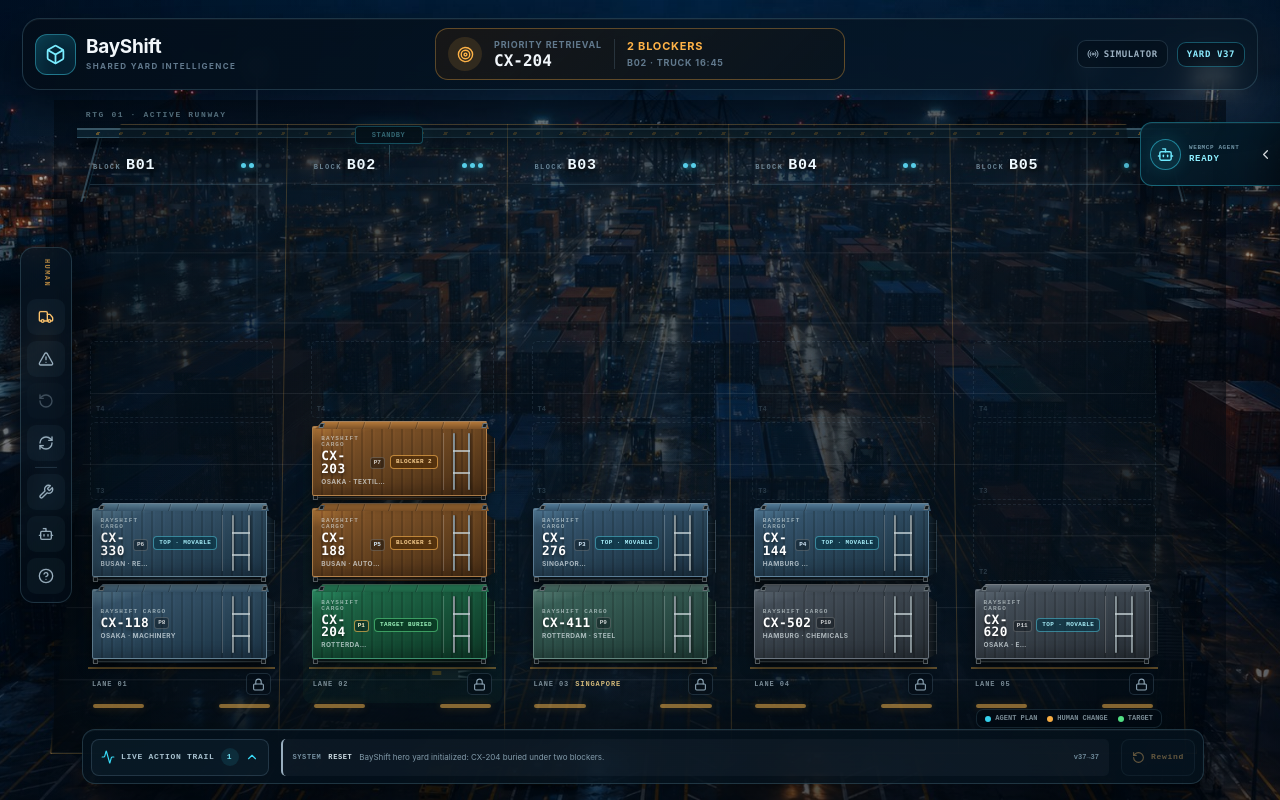
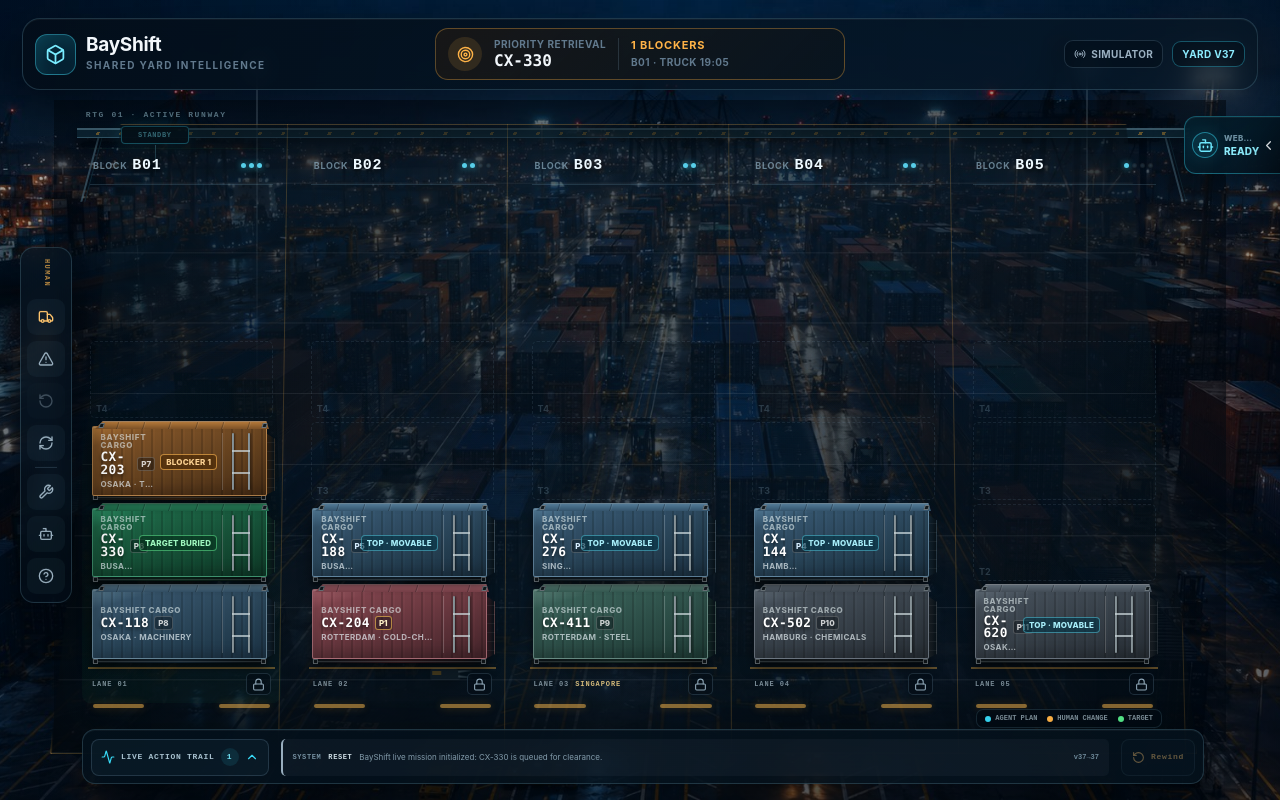
Before and after one commit to Syedsaadhhh/BayShift-WebMCP-Container-Yard-Relocation, a React (Vite) app: page / in a window 1280 px wide. Built offline with nearby package versions, Linux system fonts and the light colour scheme.

Commit message:
fix: compact live agent dock and vary yard missions

```diff
--- a/src/App.css
+++ b/src/App.css
@@ -49,6 +49,7 @@ body {
   font-family: Inter, ui-sans-serif, -apple-system, BlinkMacSystemFont, "Segoe UI", sans-serif;
   background: var(--bg-app);
   color: var(--text-main);
+  font-size: 14px;
   line-height: 1.35;
   -webkit-font-smoothing: antialiased;
 }
@@ -180,7 +181,7 @@ button:disabled {
 .brand-lockup small {
   margin-top: 5px;
   color: var(--text-dim);
-  font-size: 8px;
+  font-size: 10px;
   font-weight: 700;
   letter-spacing: 1.4px;
   text-transform: uppercase;
@@ -231,9 +232,9 @@ button:disabled {
 .mission-copy span,
 .mission-condition span {
   color: var(--text-dim);
-  font-size: 9px;
+  font-size: 10px;
   font-weight: 700;
-  letter-spacing: 0.8px;
+  letter-spacing: 0.45px;
   text-transform: uppercase;
 }
 
@@ -283,8 +284,8 @@ button:disabled {
   border-radius: 9px;
   color: var(--text-muted);
   background: rgba(3, 13, 23, 0.5);
-  font: 700 9px/1 ui-monospace, SFMono-Regular, Menlo, monospace;
-  letter-spacing: 0.6px;
+  font: 700 10px/1 Inter, ui-sans-serif, sans-serif;
+  letter-spacing: 0.35px;
   text-transform: uppercase;
 }
 
@@ -636,8 +637,8 @@ button:disabled {
 
 .bay-id-group span {
   color: rgba(144, 177, 196, 0.68);
-  font: 700 7px/1 ui-monospace, monospace;
-  letter-spacing: 1.4px;
+  font: 700 9px/1 Inter, ui-sans-serif, sans-serif;
+  letter-spacing: 0.7px;
 }
 
 .bay-id-group strong {
@@ -714,7 +715,7 @@ button:disabled {
   left: 5px;
   bottom: 4px;
   color: rgba(132, 164, 181, 0.27);
-  font: 700 7px/1 ui-monospace, monospace;
+  font: 700 9px/1 Inter, ui-sans-serif, sans-serif;
 }
 
 .drop-target-active {
@@ -909,8 +910,8 @@ button:disabled {
 
 .cargo-brand {
   color: rgba(235, 247, 250, 0.56);
-  font: 800 6px/1 ui-monospace, monospace;
-  letter-spacing: 1.1px;
+  font: 800 8px/1 Inter, ui-sans-serif, sans-serif;
+  letter-spacing: 0.65px;
 }
 
 .container-id-row {
@@ -930,7 +931,7 @@ button:disabled {
   max-width: 100%;
   overflow: hidden;
   color: rgba(236, 246, 250, 0.66);
-  font-size: 6.5px;
+  font-size: 8px;
   font-weight: 700;
   letter-spacing: 0.4px;
   text-overflow: ellipsis;
@@ -944,7 +945,7 @@ button:disabled {
   border-radius: 3px;
   background: rgba(2, 8, 13, 0.36);
   color: rgba(255, 255, 255, 0.78);
-  font: 800 6px/1 ui-monospace, monospace;
+  font: 800 8px/1 Inter, ui-sans-serif, sans-serif;
 }
 
 .priority-tag.p-urgent { color: #fff0c2; border-color: rgba(255, 193, 72, 0.64); }
@@ -961,8 +962,8 @@ button:disabled {
   padding: 3px 5px;
   border: 1px solid;
   border-radius: 4px;
-  font: 900 6px/1 ui-monospace, monospace;
-  letter-spacing: 0.4px;
+  font: 800 8px/1 Inter, ui-sans-serif, sans-serif;
+  letter-spacing: 0.2px;
   text-overflow: ellipsis;
   white-space: nowrap;
 }
@@ -1367,28 +1368,29 @@ button:disabled {
   position: absolute;
   z-index: 42;
   top: 106px;
-  right: -356px;
-  width: 496px;
-  max-height: calc(100% - 188px);
+  right: -328px;
+  width: 424px;
+  max-height: min(390px, calc(100% - 188px));
   display: grid;
-  grid-template-columns: 140px 356px;
+  grid-template-columns: 96px 328px;
   align-items: start;
   transition: right 420ms cubic-bezier(0.22, 0.8, 0.23, 1);
 }
 
 .agent-dock.is-open,
-.agent-dock:focus-within {
+.agent-dock:focus-within,
+.agent-dock:hover {
   right: 18px;
 }
 
 .agent-dock-tab {
-  min-height: 64px;
+  min-height: 58px;
   display: grid;
-  grid-template-columns: 32px 1fr 14px;
-  align-items: center;
-  gap: 7px;
-  margin-top: 16px;
-  padding: 8px 8px 8px 9px;
+  grid-template-columns: 26px 1fr 12px;
+  align-items: center;
+  gap: 6px;
+  margin-top: 10px;
+  padding: 8px 7px;
   border: 1px solid rgba(56, 217, 245, 0.38);
   border-right: 0;
   border-radius: 12px 0 0 12px;
@@ -1399,8 +1401,8 @@ button:disabled {
 }
 
 .agent-orbit {
-  width: 31px;
-  height: 31px;
+  width: 26px;
+  height: 26px;
   display: grid;
   place-items: center;
   border: 1px solid rgba(56, 217, 245, 0.5);
@@ -1419,8 +1421,8 @@ button:disabled {
 .agent-tab-copy small {
   overflow: hidden;
   color: #7296a8;
-  font: 800 6px/1 ui-monospace, monospace;
-  letter-spacing: 0.6px;
+  font: 800 8px/1 Inter, ui-sans-serif, sans-serif;
+  letter-spacing: 0.3px;
   text-overflow: ellipsis;
   text-transform: uppercase;
   white-space: nowrap;
@@ -1429,8 +1431,8 @@ button:disabled {
 .agent-tab-copy strong {
   margin-top: 4px;
   color: #8eefff;
-  font: 900 9px/1 ui-monospace, monospace;
-  letter-spacing: 0.7px;
+  font: 800 10px/1 Inter, ui-sans-serif, sans-serif;
+  letter-spacing: 0.15px;
 }
 
 .agent-dock.has-alert .agent-dock-tab {
@@ -1444,9 +1446,9 @@ button:disabled {
 }
 
 .agent-dock-surface {
-  max-height: calc(100vh - 190px);
+  max-height: min(390px, calc(100vh - 190px));
   overflow-y: auto;
-  padding: 14px;
+  padding: 12px;
   border: 1px solid rgba(56, 217, 245, 0.32);
   border-radius: 15px 0 0 15px;
   background: var(--glass);
@@ -1483,8 +1485,8 @@ button:disabled {
 
 .agent-panel-heading small {
   color: #5f7e8f;
-  font: 800 6px/1 ui-monospace, monospace;
-  letter-spacing: 1px;
+  font: 800 9px/1 Inter, ui-sans-serif, sans-serif;
+  letter-spacing: 0.45px;
 }
 
 .agent-panel-heading strong {
@@ -1505,7 +1507,7 @@ button:disabled {
   border: 1px solid var(--actor-agent-border);
   border-radius: 7px;
   color: #8bebfb;
-  font: 800 8px/1 ui-monospace, monospace;
+  font: 800 10px/1 Inter, ui-sans-serif, sans-serif;
 }
 
 .agent-command-row {
@@ -1524,7 +1526,7 @@ button:disabled {
   border-radius: 7px;
   color: #c4d5de;
   background: rgba(101, 151, 175, 0.08);
-  font-size: 9px;
+  font-size: 11px;
   font-weight: 800;
 }
 
@@ -1543,13 +1545,13 @@ button:disabled {
 .plan-title-row {
   justify-content: space-between;
   color: #6f93a5;
-  font: 800 7px/1 ui-monospace, monospace;
-  letter-spacing: 1px;
+  font: 800 9px/1 Inter, ui-sans-serif, sans-serif;
+  letter-spacing: 0.45px;
 }
 
 .plan-title-row strong {
   color: #98effd;
-  font-size: 8px;
+  font-size: 10px;
 }
 
 .plan-move-list {
@@ -1567,7 +1569,7 @@ button:disabled {
   border: 1px solid rgba(134, 185, 207, 0.14);
   border-radius: 6px;
   background: rgba(89, 146, 170, 0.06);
-  font-size: 8px;
+  font-size: 10px;
 }
 
 .plan-move-row > span {
@@ -1582,12 +1584,12 @@ button:disabled {
 }
 
 .plan-move-row strong {
-  font: 800 9px/1 ui-monospace, monospace;
+  font: 800 10px/1 ui-monospace, monospace;
 }
 
 .plan-move-row code {
   color: #bdd0da;
-  font: 800 8px/1 ui-monospace, monospace;
+  font: 800 9px/1 ui-monospace, monospace;
 }
 
 .plan-move-row i {
@@ -1611,7 +1613,7 @@ button:disabled {
   border-radius: 4px;
   color: #8df0ae;
   background: rgba(85, 232, 137, 0.08);
-  font: 800 6px/1 ui-monospace, monospace;
+  font: 800 8px/1 Inter, ui-sans-serif, sans-serif;
 }
 
 .validation-mini span.invalid {
@@ -1636,13 +1638,13 @@ button:disabled {
 }
 
 .stale-warning strong {
-  font: 900 8px/1 ui-monospace, monospace;
+  font: 800 10px/1 Inter, ui-sans-serif, sans-serif;
 }
 
 .stale-warning span {
   margin-top: 4px;
   color: #c89da2;
-  font-size: 8px;
+  font-size: 10px;
 }
 
 .plan-actions {
@@ -1653,7 +1655,7 @@ button:disabled {
 .plan-actions button {
   flex: 1;
   padding: 6px;
-  font-size: 7.5px;
+  font-size: 10px;
   font-weight: 800;
 }
 
@@ -1667,7 +1669,7 @@ button:disabled {
   border-radius: 8px;
   color: #8099a8;
   background: rgba(78, 128, 151, 0.04);
-  font-size: 8.5px;
+  font-size: 11px;
   line-height: 1.5;
 }
 
@@ -1684,14 +1686,14 @@ button:disabled {
   gap: 5px;
   margin-bottom: 5px;
   color: #618092;
-  font: 900 7px/1 ui-monospace, monospace;
-  letter-spacing: 0.8px;
+  font: 800 9px/1 Inter, ui-sans-serif, sans-serif;
+  letter-spacing: 0.45px;
 }
 
 .trace-empty {
   padding: 8px 0;
   color: #5f7482;
-  font-size: 8px;
+  font-size: 10px;
 }
 
 .trace-row {
@@ -1730,7 +1732,7 @@ button:disabled {
 
 .trace-row strong {
   color: #a8eaf4;
-  font: 800 8px/1.2 ui-monospace, monospace;
+  font: 800 10px/1.2 Inter, ui-sans-serif, sans-serif;
 }
 
 .trace-rejected strong { color: #ff9296; }
@@ -1738,12 +1740,12 @@ button:disabled {
 .trace-row small {
   margin-top: 3px;
   color: #698291;
-  font-size: 7px;
+  font-size: 9px;
 }
 
 .trace-version {
   color: #637f90;
-  font: 800 7px/1 ui-monospace, monospace;
+  font: 800 9px/1 Inter, ui-sans-serif, sans-serif;
 }
 
 /* Compact action trail */
--- a/src/App.tsx
+++ b/src/App.tsx
@@ -58,6 +58,12 @@ export const App: React.FC = () => {
     };
   }, []);
 
+  useEffect(() => {
+    // Plans are valid only for the version that produced them. Native WebMCP
+    // calls and human actions both advance the shared yard independently.
+    setActivePlan((plan) => plan && plan.basedOnStateVersion !== state.stateVersion ? null : plan);
+  }, [state.stateVersion]);
+
   const applyResult = useCallback((result: ReturnType<typeof applyMove>, successMessage?: string) => {
     if (!result.ok || !result.data) {
       showBanner(`${result.code}: ${result.message}`, 'system');
@@ -113,7 +119,7 @@ export const App: React.FC = () => {
   const handleReset = useCallback(() => {
     const fresh = resetScenario('human', stateRef.current);
     publishState(fresh); setSelectedContainerId(null); setActivePlan(null); setAgentTrace([]);
-    showBanner(`Hero scenario restored at yard v${fresh.stateVersion}`, 'system');
+    showBanner(`New live mission restored at yard v${fresh.stateVersion}`, 'system');
   }, [publishState, showBanner]);
 
   const executeAgentTool = useCallback(async (name: string, input: Record<string, unknown>) => {
@@ -227,7 +233,7 @@ export const App: React.FC = () => {
 
       <JudgeWalkthroughModal isOpen={isJudgeModalOpen} onClose={() => setIsJudgeModalOpen(false)} registeredTools={registeredTools} onSimulatePrompt={handleSimulatePrompt} />
       <WhyItMattersDrawer isOpen={isWhyModalOpen} onClose={() => setIsWhyModalOpen(false)} />
-      <ToolInspectorDrawer isOpen={isToolInspectorOpen} onClose={() => setIsToolInspectorOpen(false)} registeredTools={registeredTools} onExecuteTool={executeAgentTool} />
+      <ToolInspectorDrawer isOpen={isToolInspectorOpen} onClose={() => setIsToolInspectorOpen(false)} registeredTools={registeredTools} onExecuteTool={executeAgentTool} targetId={state.targetContainerId} stateVersion={state.stateVersion} />
     </div>
   );
 };
--- a/src/components/AgentOperationsPanel.tsx
+++ b/src/components/AgentOperationsPanel.tsx
@@ -1,4 +1,4 @@
-import React, { useEffect, useState } from 'react';
+import React, { useState } from 'react';
 import { Activity, Bot, ChevronLeft, ChevronRight, Play, Radar, Route, ShieldAlert } from 'lucide-react';
 import { RelocationPlan, YardState } from '../domain/types';
 import { AgentTraceEvent } from '../webmcp/bridge';
@@ -27,7 +27,6 @@ export const AgentOperationsPanel: React.FC<AgentOperationsPanelProps> = ({
   const stale = Boolean(plan && plan.basedOnStateVersion !== state.stateVersion);
   const latest = trace[trace.length - 1] ?? null;
   const latestMutation = state.history[state.history.length - 1];
-  const planId = plan?.id ?? null;
   const agentStatus = stale
     ? 'PLAN STALE'
     : plan
@@ -41,10 +40,6 @@ export const AgentOperationsPanel: React.FC<AgentOperationsPanelProps> = ({
             : trace.length
               ? 'YARD INSPECTED'
               : 'READY';
-
-  useEffect(() => {
-    if (trace.length > 0 || planId || stale) setIsOpen(true);
-  }, [trace.length, planId, stale]);
 
   return (
     <aside className={`agent-dock ${isOpen ? 'is-open' : ''} ${stale ? 'has-alert' : ''}`} aria-label="WebMCP agent operations">
--- a/src/domain/engine.ts
+++ b/src/domain/engine.ts
@@ -341,5 +341,5 @@ export const rewindLastAction = rewindYard;
 export function resetScenario(actor: Actor = 'human', currentState?: YardState): YardState {
   if (!currentState) return createInitialState();
   const next = createInitialSnapshot();
-  return commitMutation(currentState, actor, 'reset', { scenario: 'CX-204 hero' }, [...STACK_IDS], next, { restored: true }, false);
+  return commitMutation(currentState, actor, 'reset', { scenario: `live mission ${next.targetContainerId}` }, [...STACK_IDS], next, { restored: true, target: next.targetContainerId }, false);
 }
--- a/src/domain/scenario.ts
+++ b/src/domain/scenario.ts
@@ -2,6 +2,8 @@ import { Container, Stack, YardSnapshot, YardState, WeightClass } from './types'
 
 export const STACK_IDS = ['B01', 'B02', 'B03', 'B04', 'B05'] as const;
 export const STACK_CAPACITY = 4;
+// Kept as a named classic scenario for reproducible tests and documentation.
+// Live sessions intentionally choose a different live retrieval mission on reset.
 export const HERO_TARGET = 'CX-204';
 export const INITIAL_STATE_VERSION = 37;
 
@@ -11,14 +13,14 @@ function cargo(id: string, weightClass: WeightClass, type: string, destination:
   return { id, weightClass, type, destination, priority, truckEta, label, locked: false };
 }
 
-function buildStack(id: typeof STACK_IDS[number], seeds: SeedContainer[], options: Partial<Pick<Stack, 'locked' | 'outage' | 'reservedForDestination'>> = {}): Stack {
+function buildStack(id: typeof STACK_IDS[number], seeds: SeedContainer[], targetId: string, options: Partial<Pick<Stack, 'locked' | 'outage' | 'reservedForDestination'>> = {}): Stack {
   return {
     id,
     capacity: STACK_CAPACITY,
     locked: options.locked ?? false,
     outage: options.outage ?? false,
     reservedForDestination: options.reservedForDestination,
-    containers: seeds.map((seed, index) => ({ ...seed, stackId: id, tier: index + 1, status: seed.id === HERO_TARGET ? 'BLOCKED' : 'YARD' }))
+    containers: seeds.map((seed, index) => ({ ...seed, stackId: id, tier: index + 1, status: seed.id === targetId ? 'BLOCKED' : 'YARD' }))
   };
 }
 
@@ -33,30 +35,56 @@ export function normalizeStacks(stacks: Stack[], targetId: string | null): Stack
   }));
 }
 
-export function createInitialStacks(): Stack[] {
-  return normalizeStacks([
-    buildStack('B01', [
-      cargo('CX-118', 'HEAVY', 'machinery', 'OSAKA', 8, '18:40', 'Machinery / Osaka'),
-      cargo('CX-330', 'MEDIUM', 'retail', 'BUSAN', 6, '19:05', 'Retail / Busan')
-    ]),
-    buildStack('B02', [
-      cargo(HERO_TARGET, 'HEAVY', 'cold-chain', 'ROTTERDAM', 1, '16:45', 'Cold-chain / Rotterdam'),
-      cargo('CX-188', 'MEDIUM', 'automotive', 'BUSAN', 5, '20:10', 'Auto parts / Busan'),
-      cargo('CX-203', 'LIGHT', 'textiles', 'OSAKA', 7, '21:20', 'Textiles / Osaka')
-    ]),
-    buildStack('B03', [
-      cargo('CX-411', 'HEAVY', 'steel', 'ROTTERDAM', 9, '22:30', 'Steel / Rotterdam'),
-      cargo('CX-276', 'MEDIUM', 'pharma', 'SINGAPORE', 3, '18:05', 'Pharma / Singapore')
-    ], { reservedForDestination: 'SINGAPORE' }),
-    buildStack('B04', [
-      cargo('CX-502', 'HEAVY', 'chemicals', 'HAMBURG', 10, '23:00', 'Chemicals / Hamburg'),
-      cargo('CX-144', 'MEDIUM', 'dry-goods', 'HAMBURG', 4, '19:30', 'Dry goods / Hamburg')
-    ]),
-    buildStack('B05', [cargo('CX-620', 'HEAVY', 'equipment', 'OSAKA', 11, '23:45', 'Equipment / Osaka')])
-  ], HERO_TARGET);
+export type ScenarioId = 'classic' | 'busan-priority' | 'singapore-priority';
+
+const BASE_QUEUE = ['CX-204', 'CX-276', 'CX-144', 'CX-188', 'CX-330', 'CX-203', 'CX-118', 'CX-411', 'CX-502', 'CX-620'];
+let lastLiveScenario: ScenarioId | null = null;
+
+function queueFor(targetId: string): string[] {
+  return [targetId, ...BASE_QUEUE.filter((id) => id !== targetId)];
 }
 
-export const INITIAL_QUEUE = [HERO_TARGET, 'CX-276', 'CX-144', 'CX-188', 'CX-330', 'CX-203', 'CX-118', 'CX-411', 'CX-502', 'CX-620'];
+function chooseLiveScenario(): ScenarioId {
+  const options: ScenarioId[] = ['classic', 'busan-priority', 'singapore-priority'];
+  const eligible = options.filter((id) => id !== lastLiveScenario);
+  const chosen = eligible[Math.floor(Math.random() * eligible.length)];
+  lastLiveScenario = chosen;
+  return chosen;
+}
+
+function scenarioLayout(scenarioId: ScenarioId): { targetId: string; stacks: Array<{ id: typeof STACK_IDS[number]; seeds: SeedContainer[]; options?: Partial<Pick<Stack, 'locked' | 'outage' | 'reservedForDestination'>> }> } {
+  const common = {
+    b04: [cargo('CX-502', 'HEAVY', 'chemicals', 'HAMBURG', 10, '23:00', 'Chemicals / Hamburg'), cargo('CX-144', 'MEDIUM', 'dry-goods', 'HAMBURG', 4, '19:30', 'Dry goods / Hamburg')],
+    b05: [cargo('CX-620', 'HEAVY', 'equipment', 'OSAKA', 11, '23:45', 'Equipment / Osaka')]
+  };
+  if (scenarioId === 'busan-priority') {
+    return { targetId: 'CX-330', stacks: [
+      { id: 'B01', seeds: [cargo('CX-118', 'HEAVY', 'machinery', 'OSAKA', 8, '18:40', 'Machinery / Osaka'), cargo('CX-330', 'MEDIUM', 'retail', 'BUSAN', 6, '19:05', 'Retail / Busan'), cargo('CX-203', 'LIGHT', 'textiles', 'OSAKA', 7, '21:20', 'Textiles / Osaka')] },
+      { id: 'B02', seeds: [cargo('CX-204', 'HEAVY', 'cold-chain', 'ROTTERDAM', 1, '16:45', 'Cold-chain / Rotterdam'), cargo('CX-188', 'MEDIUM', 'automotive', 'BUSAN', 5, '20:10', 'Auto parts / Busan')] },
+      { id: 'B03', seeds: [cargo('CX-411', 'HEAVY', 'steel', 'ROTTERDAM', 9, '22:30', 'Steel / Rotterdam'), cargo('CX-276', 'MEDIUM', 'pharma', 'SINGAPORE', 3, '18:05', 'Pharma / Singapore')], options: { reservedForDestination: 'SINGAPORE' } },
+      { id: 'B04', seeds: common.b04 }, { id: 'B05', seeds: common.b05 }
+    ] };
+  }
+  if (scenarioId === 'singapore-priority') {
+    return { targetId: 'CX-276', stacks: [
+      { id: 'B01', seeds: [cargo('CX-118', 'HEAVY', 'machinery', 'OSAKA', 8, '18:40', 'Machinery / Osaka'), cargo('CX-330', 'MEDIUM', 'retail', 'BUSAN', 6, '19:05', 'Retail / Busan')] },
+      { id: 'B02', seeds: [cargo('CX-204', 'HEAVY', 'cold-chain', 'ROTTERDAM', 1, '16:45', 'Cold-chain / Rotterdam'), cargo('CX-188', 'MEDIUM', 'automotive', 'BUSAN', 5, '20:10', 'Auto parts / Busan')] },
+      { id: 'B03', seeds: [cargo('CX-411', 'HEAVY', 'steel', 'ROTTERDAM', 9, '22:30', 'Steel / Rotterdam'), cargo('CX-276', 'MEDIUM', 'pharma', 'SINGAPORE', 3, '18:05', 'Pharma / Singapore'), cargo('CX-203', 'LIGHT', 'textiles', 'OSAKA', 7, '21:20', 'Textiles / Osaka')], options: { reservedForDestination: 'SINGAPORE' } },
+      { id: 'B04', seeds: common.b04 }, { id: 'B05', seeds: common.b05 }
+    ] };
+  }
+  return { targetId: HERO_TARGET, stacks: [
+    { id: 'B01', seeds: [cargo('CX-118', 'HEAVY', 'machinery', 'OSAKA', 8, '18:40', 'Machinery / Osaka'), cargo('CX-330', 'MEDIUM', 'retail', 'BUSAN', 6, '19:05', 'Retail / Busan')] },
+    { id: 'B02', seeds: [cargo(HERO_TARGET, 'HEAVY', 'cold-chain', 'ROTTERDAM', 1, '16:45', 'Cold-chain / Rotterdam'), cargo('CX-188', 'MEDIUM', 'automotive', 'BUSAN', 5, '20:10', 'Auto parts / Busan'), cargo('CX-203', 'LIGHT', 'textiles', 'OSAKA', 7, '21:20', 'Textiles / Osaka')] },
+    { id: 'B03', seeds: [cargo('CX-411', 'HEAVY', 'steel', 'ROTTERDAM', 9, '22:30', 'Steel / Rotterdam'), cargo('CX-276', 'MEDIUM', 'pharma', 'SINGAPORE', 3, '18:05', 'Pharma / Singapore')], options: { reservedForDestination: 'SINGAPORE' } },
+    { id: 'B04', seeds: common.b04 }, { id: 'B05', seeds: common.b05 }
+  ] };
+}
+
+export function createInitialStacks(scenarioId: ScenarioId = chooseLiveScenario()): Stack[] {
+  const scenario = scenarioLayout(scenarioId);
+  return normalizeStacks(scenario.stacks.map(({ id, seeds, options }) => buildStack(id, seeds, scenario.targetId, options)), scenario.targetId);
+}
 
 export function calculateBlockingScore(stacks: Stack[], queue: string[]): number {
   const rank = Object.fromEntries(queue.map((id, index) => [id, index]));
@@ -71,30 +99,39 @@ export function calculateBlockingScore(stacks: Stack[], queue: string[]): number
   return score;
 }
 
-export function createInitialSnapshot(): YardSnapshot {
-  const stacks = createInitialStacks();
-  const queue = [...INITIAL_QUEUE];
+export function createInitialSnapshot(scenarioId: ScenarioId = chooseLiveScenario()): YardSnapshot {
+  const scenario = scenarioLayout(scenarioId);
+  const stacks = createInitialStacks(scenarioId);
+  const queue = queueFor(scenario.targetId);
   return {
     stacks,
     queue,
-    targetContainerId: HERO_TARGET,
+    targetContainerId: scenario.targetId,
     metrics: { relocations: 0, retrieves: 0, travelSteps: 0, blockingScore: calculateBlockingScore(stacks, queue) },
     disruptions: [],
     constraints: { maxStackHeight: STACK_CAPACITY, topOnlyMovement: true, enforceWeightOrder: true, reservedDestinations: { B03: 'SINGAPORE' } }
   };
 }
 
-export function createInitialState(): YardState {
-  const snapshot = createInitialSnapshot();
+export function createInitialState(scenarioId: ScenarioId = chooseLiveScenario()): YardState {
+  const snapshot = createInitialSnapshot(scenarioId);
   return {
     ...snapshot,
     stateVersion: INITIAL_STATE_VERSION,
     history: [{
       id: 'evt-init', actor: 'system', action: 'reset', type: 'reset', timestamp: new Date().toLocaleTimeString(),
       stateVersionBefore: INITIAL_STATE_VERSION, stateVersionAfter: INITIAL_STATE_VERSION,
-      payload: { message: 'BayShift hero yard initialized: CX-204 buried under two blockers.' },
-      result: { target: HERO_TARGET, blockers: ['CX-188', 'CX-203'] }, changedEntities: [...STACK_IDS, HERO_TARGET], reversible: false
+      payload: { message: `BayShift live mission initialized: ${snapshot.targetContainerId} is queued for clearance.` },
+      result: { target: snapshot.targetContainerId, blockers: snapshot.targetContainerId ? findSeedBlockers(snapshot.stacks, snapshot.targetContainerId) : [] }, changedEntities: [...STACK_IDS, snapshot.targetContainerId ?? 'yard'], reversible: false
     }],
     selectedContainerId: null
   };
 }
+
+function findSeedBlockers(stacks: Stack[], targetId: string): string[] {
+  for (const stack of stacks) {
+    const index = stack.containers.findIndex((container) => container.id === targetId);
+    if (index >= 0) return stack.containers.slice(index + 1).map((container) => container.id);
+  }
+  return [];
+}
--- a/src/webmcp/bridge.ts
+++ b/src/webmcp/bridge.ts
@@ -107,7 +107,12 @@ export class WebMCPBridge {
   private mutate(run: (state: YardState) => CommandResult<YardState>): CommandResult<YardState> {
     const current = this.stateGetter();
     const result = run(current);
-    if (result.ok && result.data) this.stateUpdater(() => result.data!);
+    if (result.ok && result.data) {
+      this.stateUpdater(() => result.data!);
+      // A plan is tied to one exact state version. Leaving it visible after a
+      // real mutation makes the UI look actionable when it is not.
+      this.onPlanPreview?.(null);
+    }
     return result;
   }
 
```
Also changed, not shown: src/components/ToolInspectorDrawer.tsx (+11 -7 lines), 2 other files (tests, documents, lock files or other folders).
